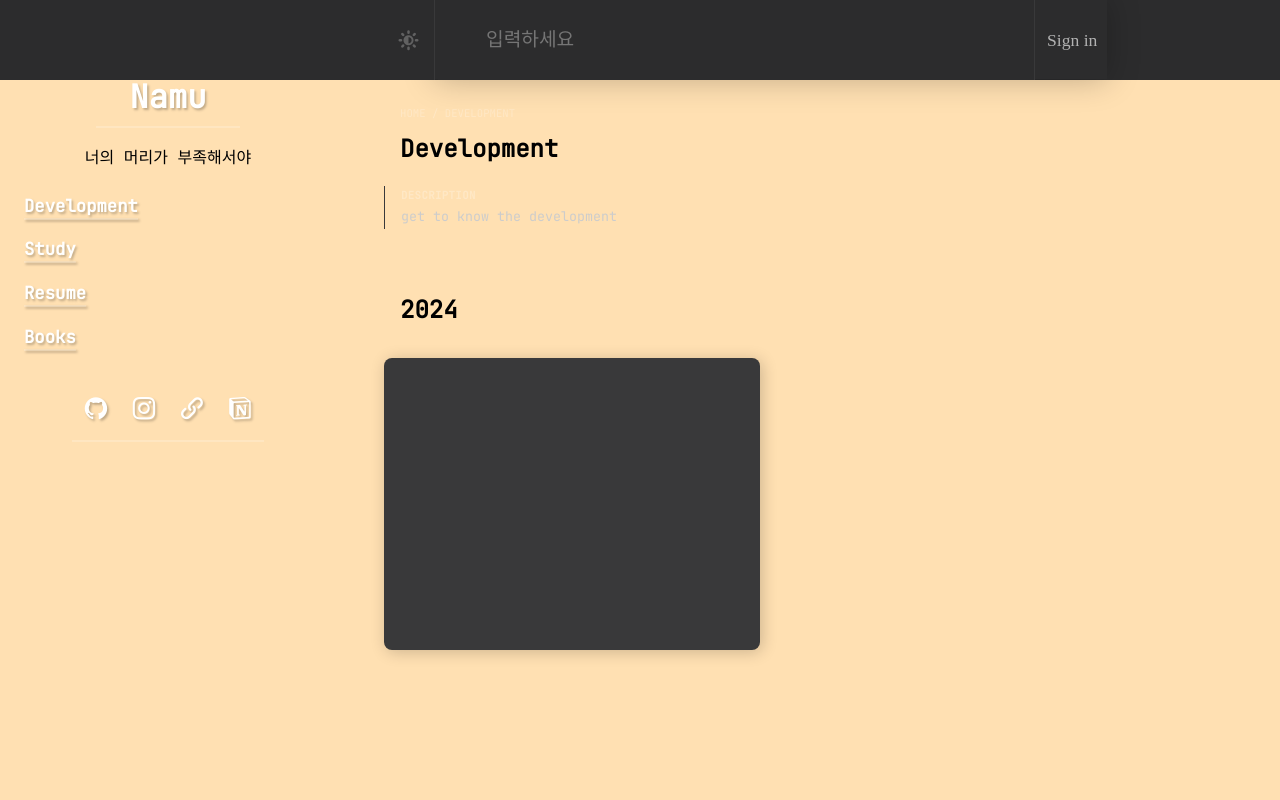
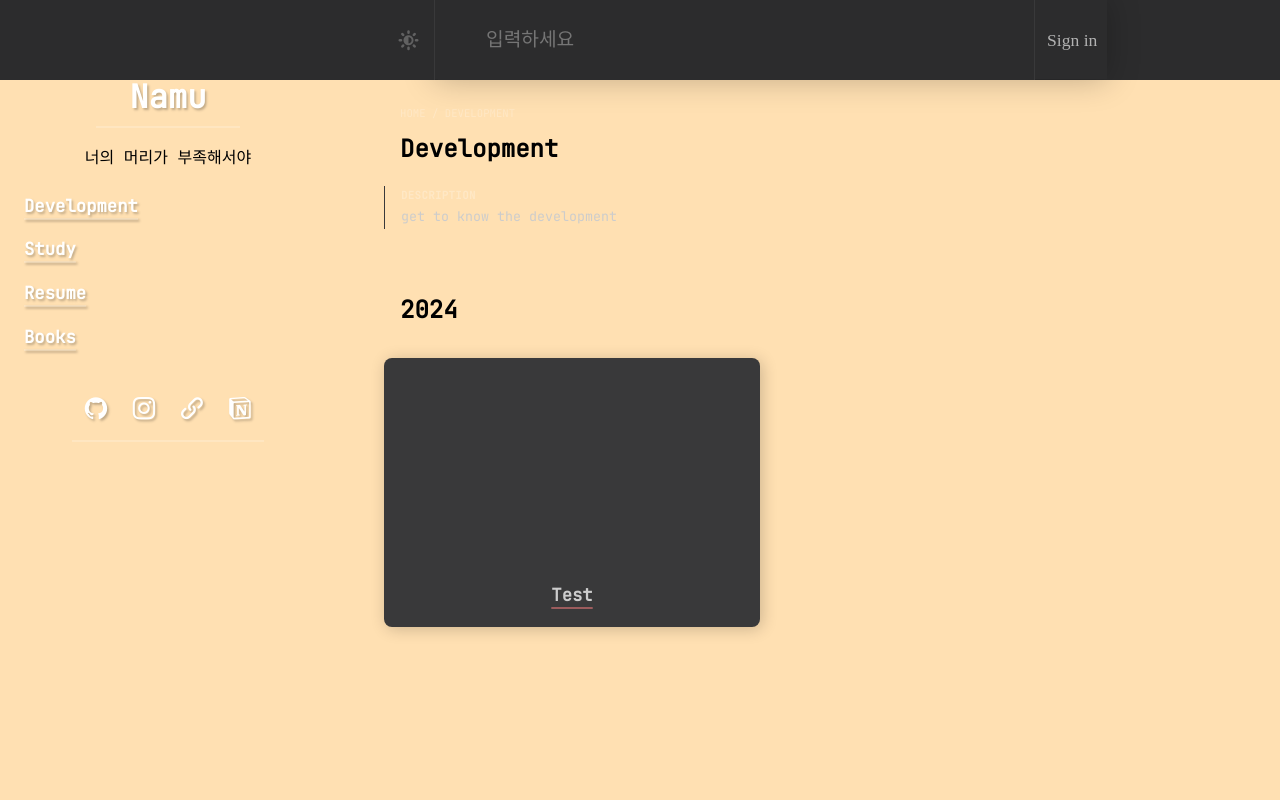
Before and after one commit to wsh6922/namu-frontend, a React (Vite) app: page / in a window 1280 px wide. Shown: the top 800 px of the page. Built offline with nearby package versions, Linux system fonts and the light colour scheme; a web font is replaced by a local one.

Commit message:
콘텐츠 부분 거의 완성

```diff
--- a/src/assets/scss/section/_development.scss
+++ b/src/assets/scss/section/_development.scss
@@ -113,6 +113,7 @@
     transition: color 250ms, text-decoration-color 250ms, border-color 250ms;
     text-decoration: underline;
     text-decoration-style: solid;
+    text-underline-offset: .35rem;
     text-decoration-thickness: 2px;
     color: #ccc;
 }
@@ -142,6 +143,63 @@ div.project-card-img > * {
     z-index: 1;
     text-decoration-color: rgba(255, 128, 128, 0.5);
     border-color: rgba(255, 128, 128, 0.5);
+}
+
+.project-card-img > a > img {
+    display: block;
+    border-top-left-radius: .5rem;
+    border-top-right-radius: .5rem;
+    object-fit: cover;
+    object-position: center;
+    margin: 0;
+    width: 100%;
+    height: 100%;
+    background-color: rgba(255, 255, 255, .033);
+    max-width: 100%;
+    vertical-align: middle;
+    border-style: none;
+}
+
+article.project-card .project-card-title {
+    display: block;
+    font-size: 1.08rem;
+    margin-top: .75rem;
+    margin-bottom: .25rem;
+    color: inherit;
+    text-align: center;
+    padding: 0 1rem;
+}
+
+h3.project-card-title {
+    line-height: 1.5;
+}
+
+h3.project-card-title > a {
+    text-decoration-color: rgba(255, 128, 128, 0.5);
+    border-color: rgba(255, 128, 128, 0.5);
+}
+
+a.fill-card {
+    position: absolute;
+    top: 0;
+    left: 0;
+    right: 0;
+    bottom: 0;
+    z-index: 0;
+    border-bottom: none;
+    text-decoration-thickness: unset;
+    text-underline-offset: unset;
+}
+
+.columns:after {
+    content: "";
+    display: table;
+    clear: both;
+}
+
+article.project-card:hover {
+    transform: translateY(-0.25rem);
+    transition: transform 250ms ease;
 }
 
 @media screen and (min-width: 42em) {
--- a/src/components/Development.jsx
+++ b/src/components/Development.jsx
@@ -22,14 +22,18 @@ const Development = () => {
                             <a className="flip-project no-hover">
                                 <div className="project-card-img">
                                     <a>
-                                        <img style={{opacity: 0}}/>
+                                        <img sizes="(min-width:86em)27.5rem, (min-width:54em)24.5rem, (min-width:42em)21.5rem, 42rem"
+                                            width="864"
+                                            height="486"
+                                            loading="lazy"
+                                            style={{ opacity: 0 }} />
                                     </a>
                                 </div>
                             </a>
-                            <h3>
-                                <a></a>
+                            <h3 className = "project-card-title">
+                                <a>Test</a>
                             </h3>
-                            <a/>
+                            <a className="fill-card" tabIndex="-1"></a>
                         </article>
                     </div>
                 </div>
```
